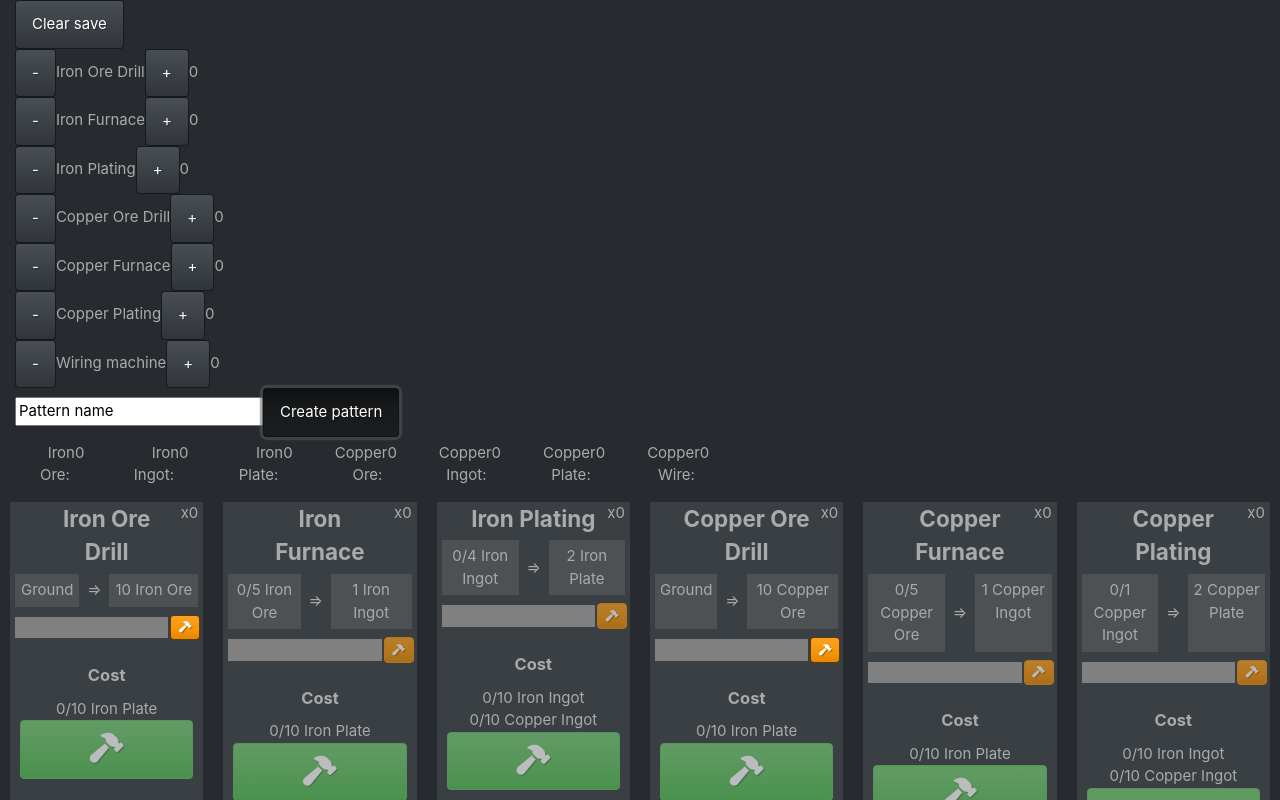
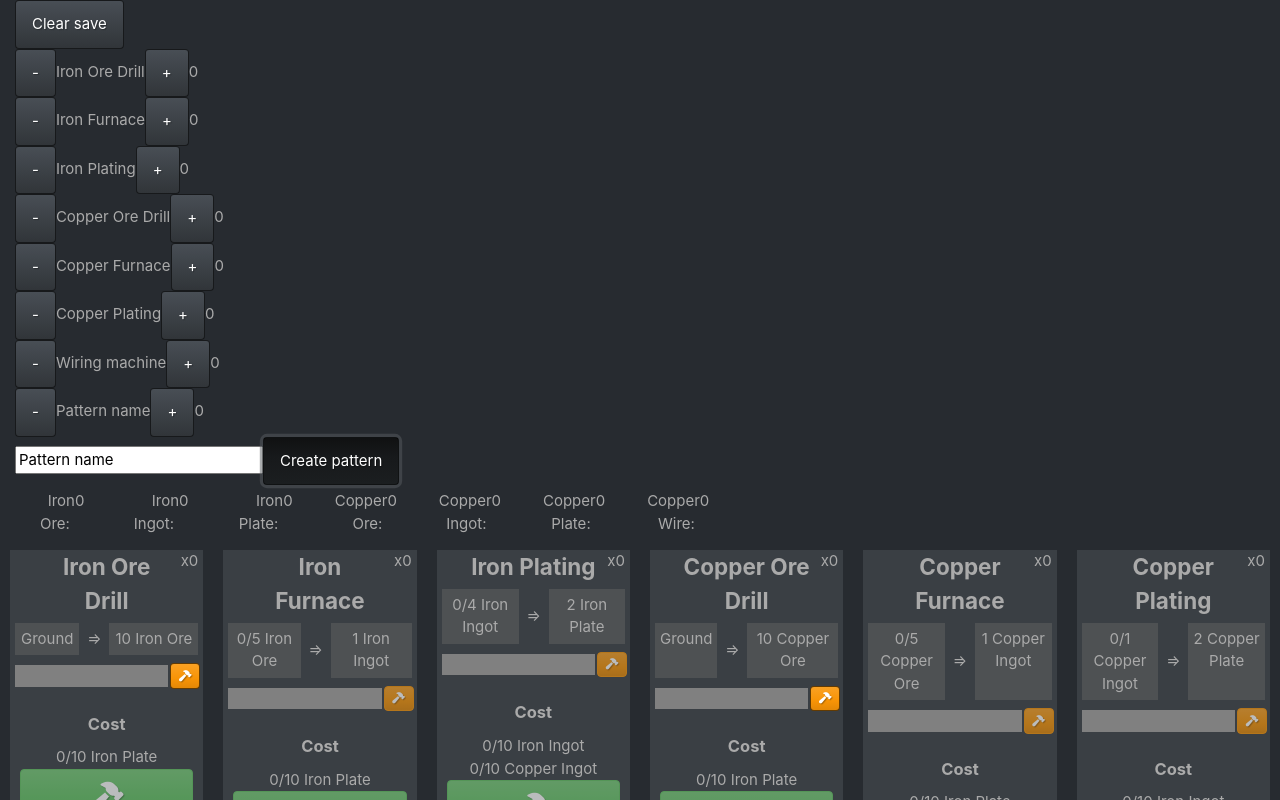
Before and after one commit to charlesbl/factory-game, a React (Create React App) app: page / in a window 1280 px wide. Both pictures are taken after a click on the button "Create pattern". Shown: the top 800 px of the page. Built offline with nearby package versions, Linux system fonts and the light colour scheme.

Commit message:
Patterns in patterns

```diff
--- a/src/Game/Factory.js
+++ b/src/Game/Factory.js
@@ -13,8 +13,7 @@ class Factory extends Id {
         } else {
             this.machines = save.machines.map((machineSave) => new Machine(undefined, undefined, this, machineSave));
             this.inventory = new Inventory(save.inventory);
-            if (save.patterns !== undefined)
-                this.patterns = save.patterns.map((patternSave) => new Pattern(patternSave));
+            this.patterns = save.patterns.map((patternSave) => new Pattern(this, patternSave));
         }
     }
 
@@ -57,5 +56,13 @@ class Factory extends Id {
     addPattern(pattern) {
         this.patterns.push(pattern);
     }
+
+    getPatternById(id) {
+        var req = this.patterns.filter((pattern) => pattern.id === id);
+        if (req.length !== 1) {
+            throw new Error("Pattern id \"" + id + "\" found " + req.length + " times");
+        }
+        return req[0];
+    }
 }
 export default Factory;
--- a/src/Game/Game.js
+++ b/src/Game/Game.js
@@ -15,7 +15,7 @@ const MAX_TICK_TIME = 500;
 //TODO Energy system
 
 class Game {
-    factories = [];
+    factory
     lastTime;
     static items;
     static crafts;
@@ -24,18 +24,17 @@ class Game {
     constructor(save) {
         Game.initResources();
         if (save === undefined) {
-            var factory = new Factory();
-            Game.machineCrafts.forEach((machineCraft) => factory.buildManualMachine(machineCraft));
-            this.factories.push(factory);
+            this.factory = new Factory();
+            Game.machineCrafts.forEach((machineCraft) => this.factory.buildManualMachine(machineCraft));
         } else {
-            this.factories = save.factories.map((factorySave) => new Factory(factorySave));
+            this.factory = new Factory(save.factory);
         }
         this.lastTime = Date.now();
     }
 
     getSave() {
         return {
-            factories: this.factories.map((factory) => factory.getSave())
+            factory: this.factory.getSave()
         };
     }
 
@@ -71,15 +70,9 @@ class Game {
 
         while (delta > 0) {
             var capedDelta = delta < MAX_TICK_TIME ? delta : MAX_TICK_TIME;
-            this.updateFactories(capedDelta);
+            this.factory.update(capedDelta);
             delta -= MAX_TICK_TIME;
         }
-    }
-
-    updateFactories(delta) {
-        this.factories.forEach(factory => {
-            factory.update(delta);
-        });
     }
 
     static getCraftById(id) {
--- a/src/Game/Inventory.js
+++ b/src/Game/Inventory.js
@@ -39,5 +39,13 @@ class Inventory {
     count(item) {
         return this.itemStacks[item.id].quantity;
     }
+
+    addInventory(inventory) {
+        inventory.getItemStackList().forEach((itemStack) => this.add(itemStack));
+    }
+
+    removeInventory(inventory) {
+        inventory.getItemStackList().forEach((itemStack) => this.remove(itemStack));
+    }
 }
 export default Inventory;
--- a/src/Game/Pattern.js
+++ b/src/Game/Pattern.js
@@ -3,14 +3,19 @@ import Inventory from "./Inventory";
 import Id from "./Id";
 
 class Pattern extends Id {
-    constructor(save) {
+    constructor(factory, save) {
         super();
+        this.factory = factory;
         this.machines = [];
+        this.patterns = [];
         Game.machineCrafts.forEach((machineCraft) => this.machines[machineCraft.id] = 0);
+        this.factory.patterns.forEach((pattern) => this.patterns[pattern.id] = 0);
         if (save !== undefined) {
+            this.id = save.id;
             this.name = save.name;
             save.machines.forEach(([id, count]) => this.machines[id] = count);
             this.updateTotalCost();
+            save.patterns.forEach(([id, count]) => this.patterns[id] = count);
         } else {
             this.name = "Pattern name";
             this.totalCost = new Inventory();
@@ -19,8 +24,10 @@ class Pattern extends Id {
 
     getSave() {
         return {
+            id: this.id,
             name: this.name,
-            machines: Object.entries(this.machines).filter(([id, quantity]) => quantity > 0)
+            machines: Object.entries(this.machines).filter(([id, quantity]) => quantity > 0),
+            patterns: Object.entries(this.patterns).filter(([id, quantity]) => quantity > 0),
         };
     }
 
@@ -36,6 +43,18 @@ class Pattern extends Id {
         }
     }
 
+    addPattern(patternId) {
+        this.patterns[patternId]++;
+        this.totalCost.addInventory(this.factory.getPatternById(patternId).totalCost);
+    }
+
+    removePattern(patternId) {
+        if (this.patterns[patternId] > 0) {
+            this.patterns[patternId]--;
+            this.totalCost.removeInventory(this.factory.getPatternById(patternId).totalCost);
+        }
+    }
+
     updateTotalCost() {
         this.totalCost = new Inventory();
         Game.machineCrafts.forEach((machineCraft) => {
@@ -46,6 +65,11 @@ class Pattern extends Id {
                 });
             }
         });
+        Object.entries(this.patterns).forEach(([id, count]) => {
+            var pattern = this.factory.getPatternById(id);
+            pattern.updateTotalCost();
+            this.totalCost.addInventory(pattern.totalCost, count);
+        });
     }
 }
 
--- a/src/Views/GameView.js
+++ b/src/Views/GameView.js
@@ -4,7 +4,7 @@ import FactoryView from './FactoryView';
 class GameView extends React.Component {
     render() {
         return (
-            <FactoryView factory={this.props.game.factories[0]} />
+            <FactoryView factory={this.props.game.factory} />
         );
     }
 }
--- a/src/Views/PatternCreatorView.js
+++ b/src/Views/PatternCreatorView.js
@@ -6,7 +6,7 @@ class PatternCreatorView extends React.Component {
     constructor(props) {
         super(props);
         this.state = {
-            pattern: new Pattern()
+            pattern: new Pattern(this.props.factory)
         }
     }
 
@@ -19,6 +19,20 @@ class PatternCreatorView extends React.Component {
 
     removeMachine(craftId) {
         this.state.pattern.removeMachine(craftId);
+        this.setState({
+            pattern: this.state.pattern
+        });
+    }
+
+    addPattern(patternId) {
+        this.state.pattern.addPattern(patternId);
+        this.setState({
+            pattern: this.state.pattern
+        });
+    }
+
+    removePattern(patternId) {
+        this.state.pattern.removePattern(patternId);
         this.setState({
             pattern: this.state.pattern
         });
@@ -43,6 +57,17 @@ class PatternCreatorView extends React.Component {
         );
     }
 
+    renderPattern(pattern) {
+        return (
+            <div key={pattern.id}>
+                <button className="btn btn-primary" onClick={() => this.removePattern(pattern.id)}>-</button>
+                <span>{pattern.name}</span>
+                <button className="btn btn-primary" onClick={() => this.addPattern(pattern.id)}>+</button>
+                <span>{this.state.pattern.patterns[pattern.id]}</span>
+            </div>
+        );
+    }
+
     renderCost(itemStack) {
         return (
             <div key={itemStack.id}>
@@ -54,7 +79,7 @@ class PatternCreatorView extends React.Component {
     create() {
         this.props.factory.addPattern(this.state.pattern);
         this.setState({
-            pattern: new Pattern()
+            pattern: new Pattern(this.props.factory)
         })
     }
 
@@ -62,6 +87,7 @@ class PatternCreatorView extends React.Component {
         return (
             <div>
                 {Game.machineCrafts.map((machineCraft) => this.renderMachinePattern(machineCraft))}
+                {this.props.factory.patterns.map((pattern) => this.renderPattern(pattern))}
                 {this.state.pattern.totalCost.getItemStackList().filter((itemStack) => itemStack.quantity > 0).map((itemStack) => this.renderCost(itemStack))}
                 <input value={this.state.pattern.name} onChange={(e) => this.changeName(e.currentTarget.value)} />
                 <button className="btn btn-primary" onClick={() => this.create()}>Create pattern</button>
--- a/src/Views/PatternView.js
+++ b/src/Views/PatternView.js
@@ -4,8 +4,9 @@ class PatternView extends React.Component {
     render() {
         return (
             <div>
-                {this.props.pattern.name}
-                {this.props.pattern.totalCost.itemStacks["ironPlate"].quantity}
+                <div>{this.props.pattern.name}</div>
+                <div>{this.props.pattern.totalCost.itemStacks["ironPlate"].quantity}</div>
+                <div>{this.props.pattern.id}</div>
             </div>
         );
     }
```
